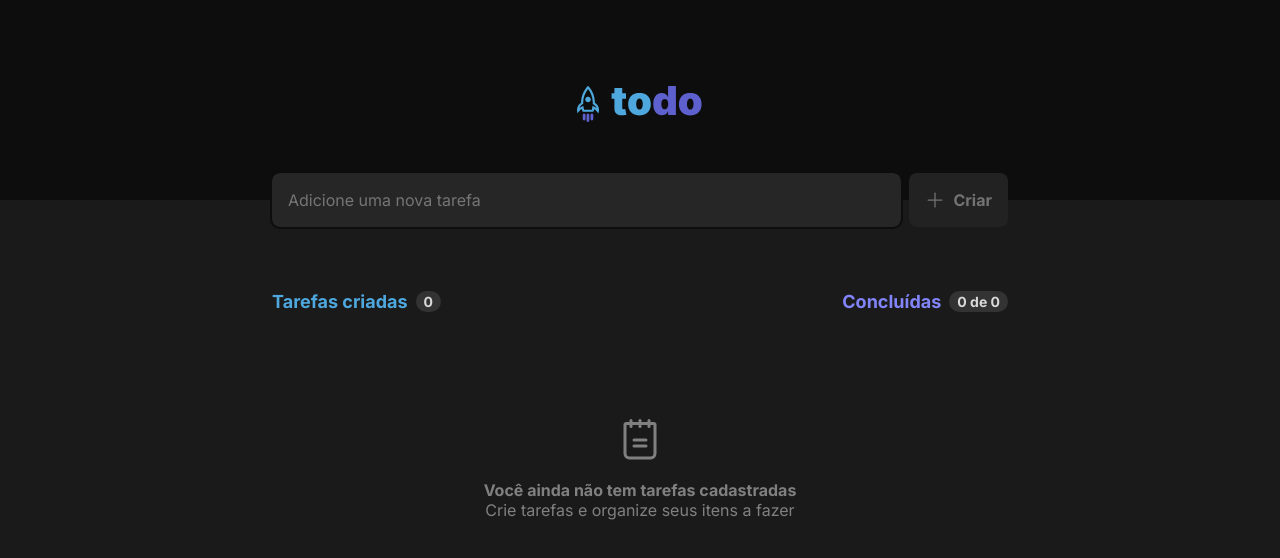
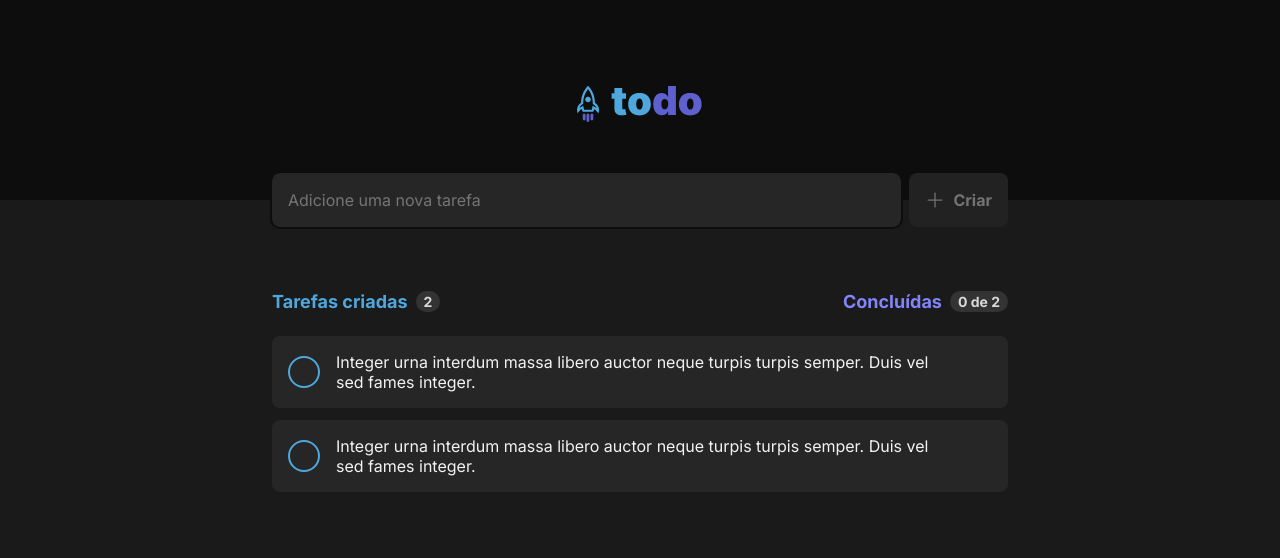
Before and after one commit to gccavalheiro/ignite-desafio-01-praticando-os-conceitos-do-react, a React (Vite) app: page / in a window 1280 px wide. Shown: the top 558 px of the page. Built offline with nearby package versions, Linux system fonts and the light colour scheme.

Commit message:
#000008 enabled mock

```diff
--- a/src/Screen/Screen.component.tsx
+++ b/src/Screen/Screen.component.tsx
@@ -39,7 +39,7 @@ const taskMock: ITaskProps[] = [
 ]
 
 export function Screen(props: IScreenProps) {
-  const [tasks, setTasks] = React.useState<ITaskProps[]>([])
+  const [tasks, setTasks] = React.useState<ITaskProps[]>(taskMock)
   const [newTask, setNewTask] = React.useState<string>('')
 
   function handleInputChange(event: React.ChangeEvent<HTMLInputElement>) {
```
